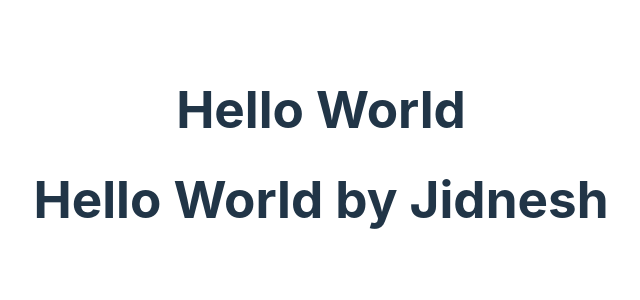
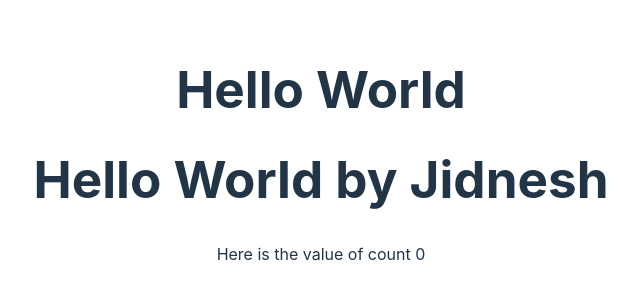
Before and after one commit to romanreigns808/TEST, a React (Vite) app in the folder client/: page / in a window 1280 px wide. Shown: the part 246-546 px from the top of the page, without its empty margins (319-959 px from the left). Built offline with nearby package versions, Linux system fonts and the light colour scheme.

Commit message:
Add Message

```diff
--- a/client/src/App.jsx
+++ b/client/src/App.jsx
@@ -1,6 +1,4 @@
 import { useState } from 'react'
-import reactLogo from './assets/react.svg'
-import viteLogo from '/vite.svg'
 import './App.css'
 
 function App() {
@@ -10,6 +8,7 @@ function App() {
     <>
       <h1>Hello World</h1>
       <h1>Hello World by Jidnesh</h1>
+      <p>Here is the value of count {count}</p>
     </>
   )
 }
```
